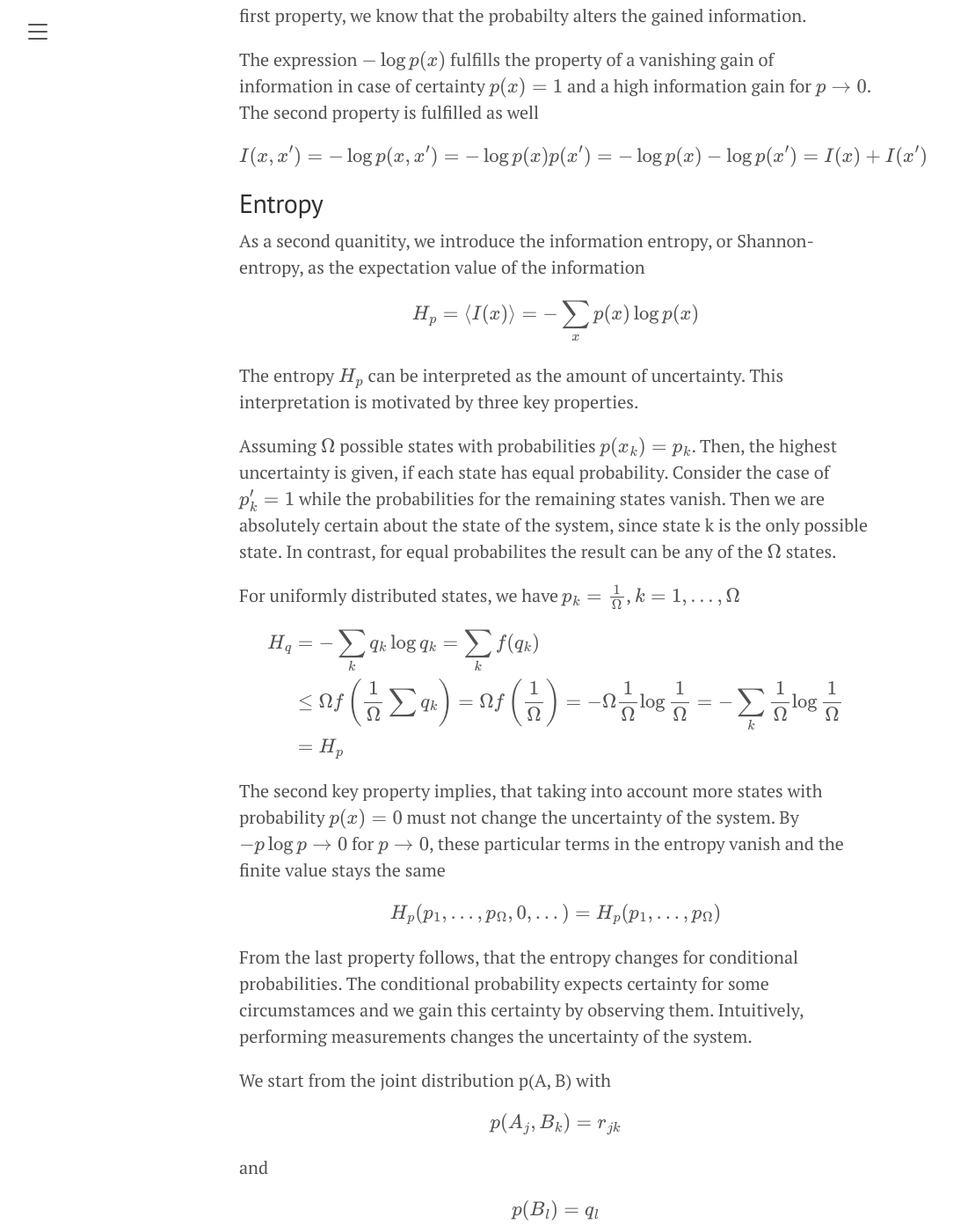
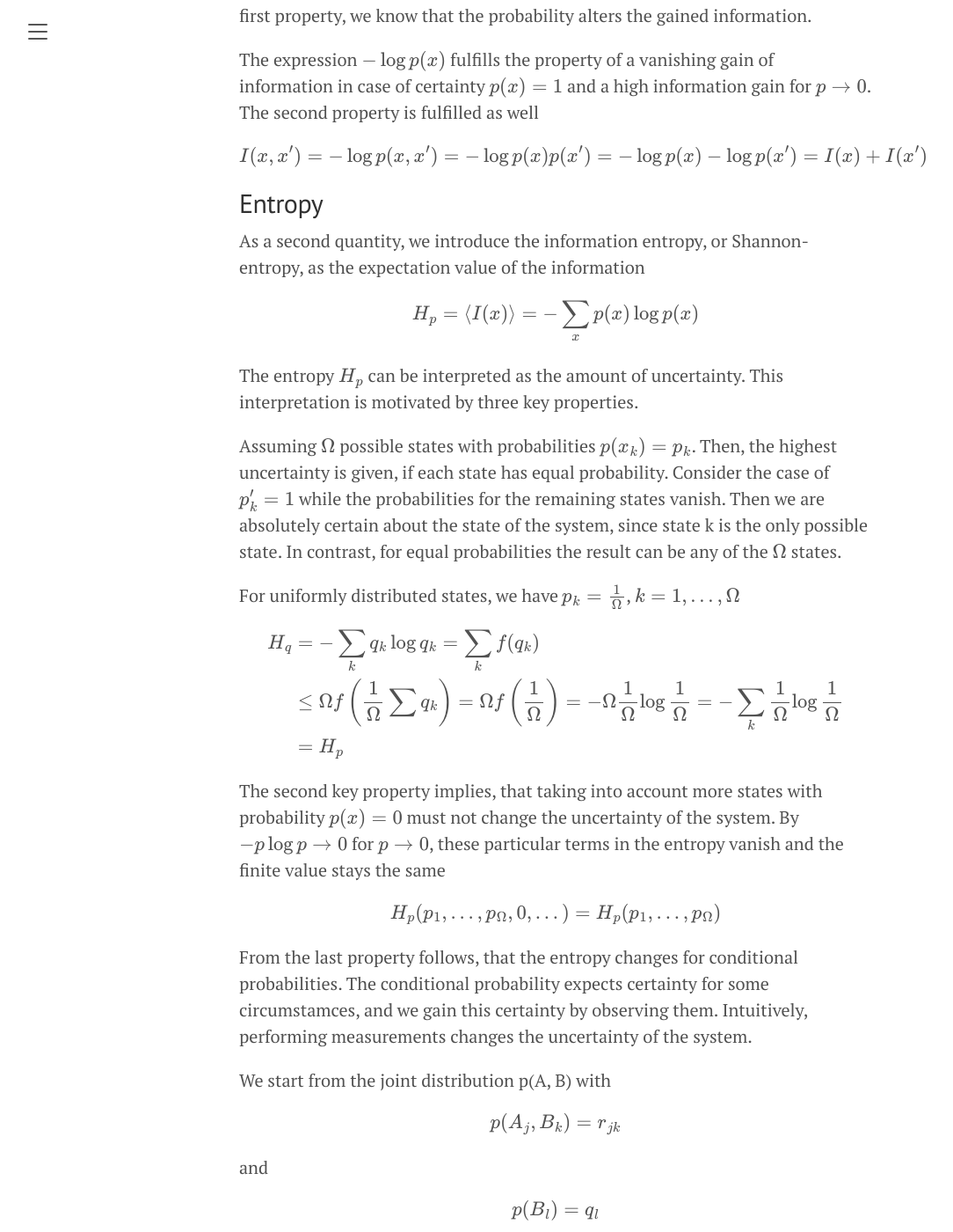
Before and after one commit to BLyndon/bayesian_methods, a Jekyll site: the page built from docs/_posts/2020-07-30-information_theory.md, in a window 1280 px wide and 1400 px high, scrolled down 869 px. Shown: the whole window at 88% size, without its empty margins (8-1092 px from the left). Built offline with Jekyll 4.4.1, drawn with Linux system fonts in a browser that asks for light colours; some of the changed text lies outside the part shown.

Commit message:
spelling and grammar

```diff
--- a/docs/_posts/2020-07-30-information_theory.md
+++ b/docs/_posts/2020-07-30-information_theory.md
@@ -11,11 +11,11 @@ permalink: /it/
 ## Self Information
 We start our discussion on information theory by defining a completely general term of information $$I(x)$$ by some key properties we know from experience.
 
-Let's consider a single cirumstance described by a random variable $$x$$. If a certain circumstance is completely certain, i.e. $$p(x)=1$$, we know in advance, that this circumstance will happen. Since we were certain in advance, no information was gained by observing it. On the other hand, for low probabilities, the circumstance is very unexpected and by observing this circumstance, we gain a lot of information.
+Let's consider a single circumstance described by a random variable $$x$$. If a certain circumstance is completely certain, i.e. $$p(x)=1$$, we know in advance, that this circumstance will happen. Since we were certain in advance, no information was gained by observing it. On the other hand, for low probabilities, the circumstance is very unexpected and by observing this circumstance, we gain a lot of information.
 
 For two completely independent events, by observing the first event we gain no information about the second event. So by observing the second event we gain the full information from its observation, without any influence from the first event. This implies, that the information gained by observing both events sums up.
 
-The second property might turn our focus to the logarithm function. From the first property, we know that the probabilty alters the gained information.
+The second property might turn our focus to the logarithm function. From the first property, we know that the probability alters the gained information.
 
 The expression $$-\log p(x)$$ fulfills the property of a vanishing gain of information in case of certainty $$p(x)=1$$ and a high information gain for $$p \to 0$$. The second property is fulfilled as well
 
@@ -25,7 +25,7 @@ $$
 
 ## Entropy
 
-As a second quanitity, we introduce the information entropy, or Shannon-entropy, as the expectation value of the information
+As a second quantity, we introduce the information entropy, or Shannon-entropy, as the expectation value of the information
 
 $$
     H_p = \langle I(x) \rangle = - \sum_x p(x) \log p(x)
@@ -33,7 +33,7 @@ $$
 
 The entropy $$H_p$$ can be interpreted as the amount of uncertainty. This interpretation is motivated by three key properties.
 
-Assuming $$\Omega$$ possible states with probabilities $$p(x_k) = p_k$$. Then, the highest uncertainty is given, if each state has equal probability. Consider the case of $$p_k' = 1$$ while the probabilities for the remaining states vanish. Then we are absolutely certain about the state of the system, since state k is the only possible state. In contrast, for equal probabilites the result can be any of the $$\Omega$$ states.
+Assuming $$\Omega$$ possible states with probabilities $$p(x_k) = p_k$$. Then, the highest uncertainty is given, if each state has equal probability. Consider the case of $$p_k' = 1$$ while the probabilities for the remaining states vanish. Then we are absolutely certain about the state of the system, since state k is the only possible state. In contrast, for equal probabilities the result can be any of the $$\Omega$$ states.
 
 For uniformly distributed states, we have $$p_k = \frac{1}{\Omega}$$, $$k=1, ..., \Omega$$
 
@@ -49,7 +49,7 @@ $$
     H_p(p_1, ..., p_\Omega, 0, ...) = H_p(p_1, ..., p_\Omega)
 $$
 
-From the last property follows, that the entropy changes for conditional probabilities. The conditional probability expects certainty for some circumstamces and we gain this certainty by observing them. Intuitively, performing measurements changes the uncertainty of the system.
+From the last property follows, that the entropy changes for conditional probabilities. The conditional probability expects certainty for some circumstamces, and we gain this certainty by observing them. Intuitively, performing measurements changes the uncertainty of the system.
 
 We start from the joint distribution p(A, B) with
 
```
Also changed, not shown: other parts of docs/_posts/2020-07-30-information_theory.md (+1 -1 lines).
